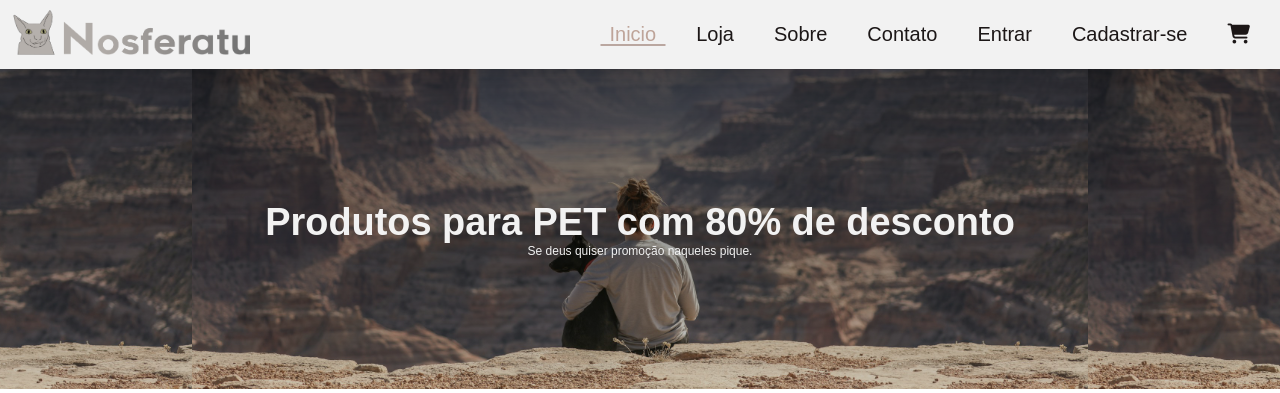
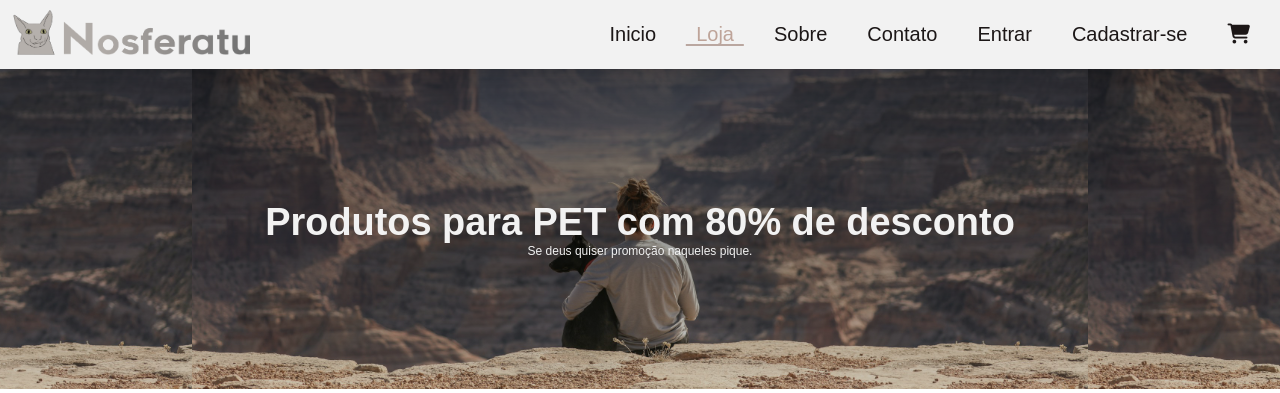
Before and after one commit to naveganth/Projeto-Banco-de-Dados, a Django app: page /shop in a window 1280 px wide. Shown: the top 393 px of the page. Run offline with Django 5.2, Linux system fonts and the light colour scheme; data comes from the database, SQL or seed files in the repository; some web fonts are replaced.

Commit message:
Correção do header ativo

```diff
--- a/loja/templates/loja/snippets/header.html
+++ b/loja/templates/loja/snippets/header.html
@@ -4,8 +4,8 @@
 
     <div>
         <ul id="navbar">
-            <li> <a class="active" href="/">Inicio</a></li>
-            <li> <a href="/shop">Loja</a></li>
+            <li> <a {% if request.path == '/' %} class="active" {% endif %} href="/">Inicio</a></li>
+            <li> <a {% if request.path == '/shop' %} class="active" {% endif %} href="/shop">Loja</a></li>
             <li> <a href="/about">Sobre</a></li>
             <li> <a href="/contact">Contato</a></li>
             <li> <a href="/login">Entrar</a></li>
```
